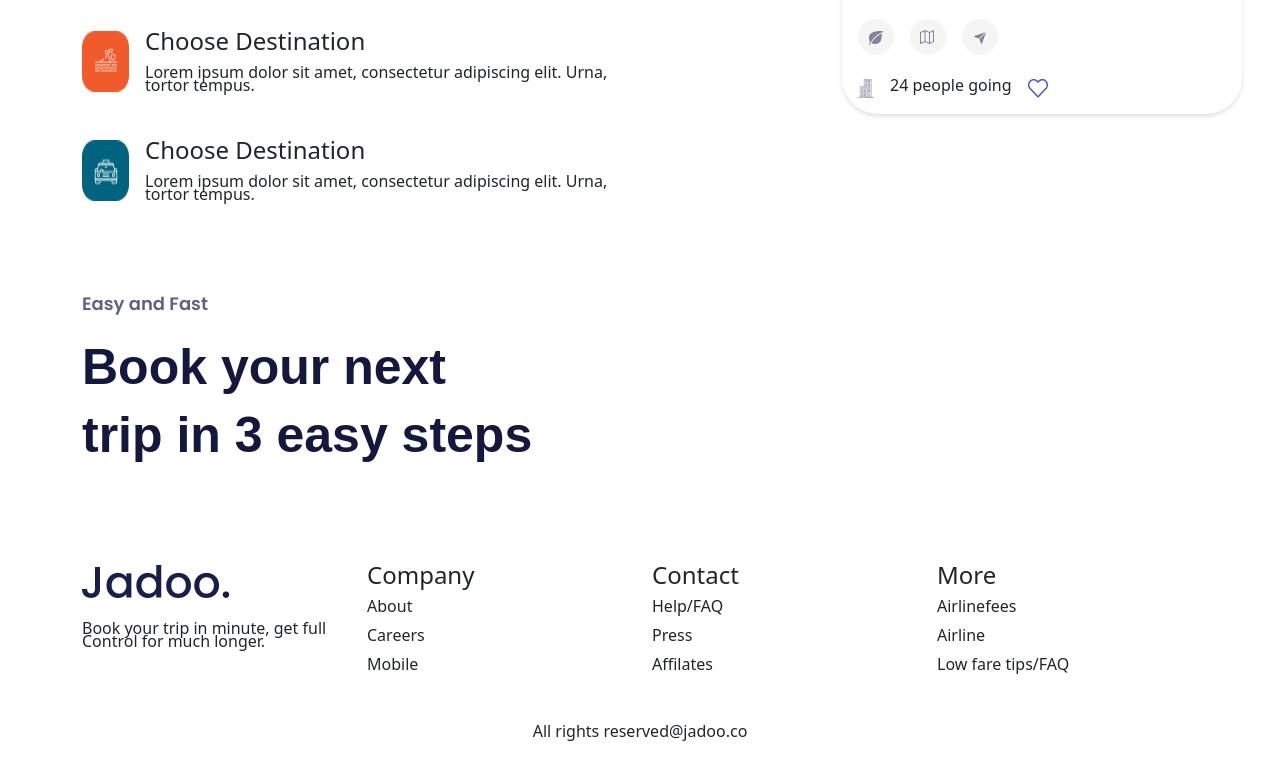
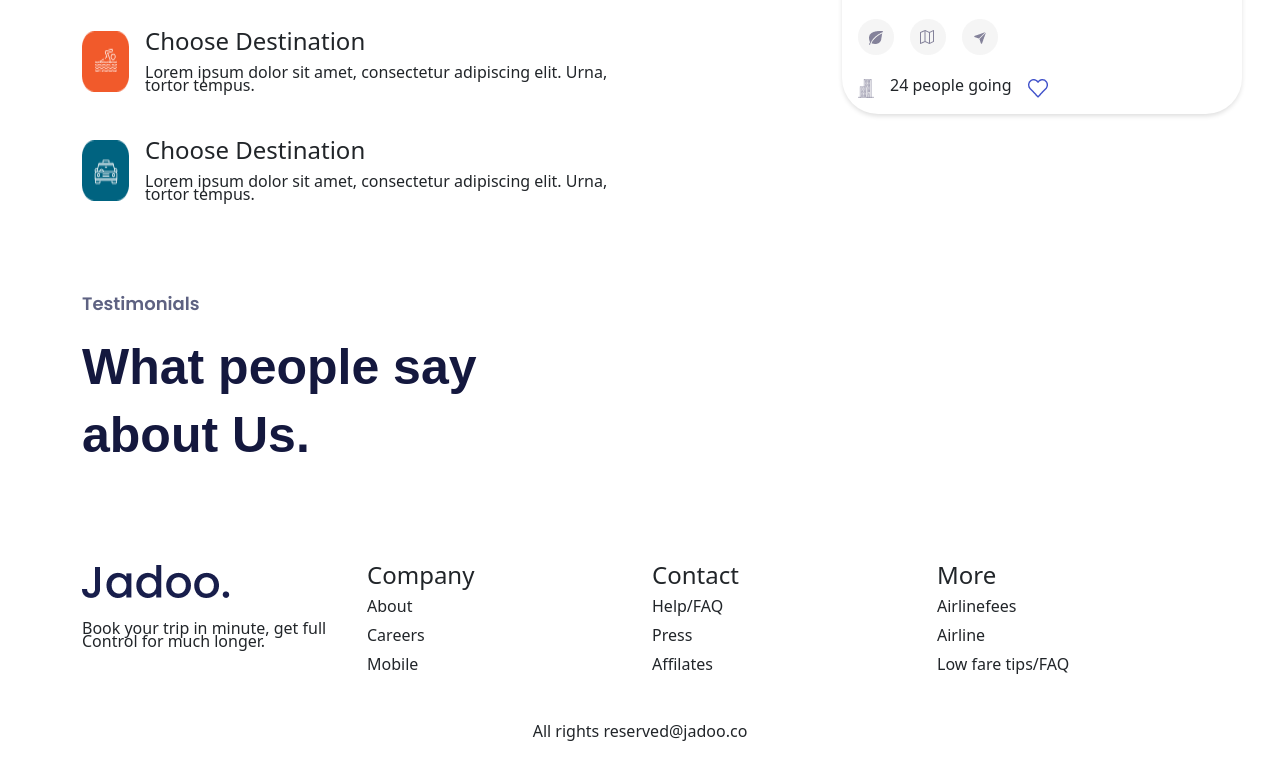
Before and after one commit to motasimdev/EBT-Bootsrap-Travel-Agency, a plain HTML site: page index.html in a window 1280 px wide. Shown: the part 3277-4056 px from the top of the page. Drawn offline with nearby package versions, Linux system fonts and the light colour scheme; a web font is replaced by a local one.

Commit message:
dfasdfsd

```diff
--- a/index.html
+++ b/index.html
@@ -299,10 +299,11 @@
         <div class="container">
             <div class="row">
                 <div class="col-lg-6">
-                    <h5 class="boolTitleM">Easy and Fast</h5>
-                    <h3 class="boolTitleL">Book your next trip
-                        in 3 easy steps</h3>
+                    <h5 class="boolTitleM">Testimonials</h5>
+                    <h3 class="boolTitleL">What people say
+                        about Us.</h3>
                 </div>
+                <div class="h-3 w-3 testCircle"></div>
             </div>
         </div>
     </section>
```
